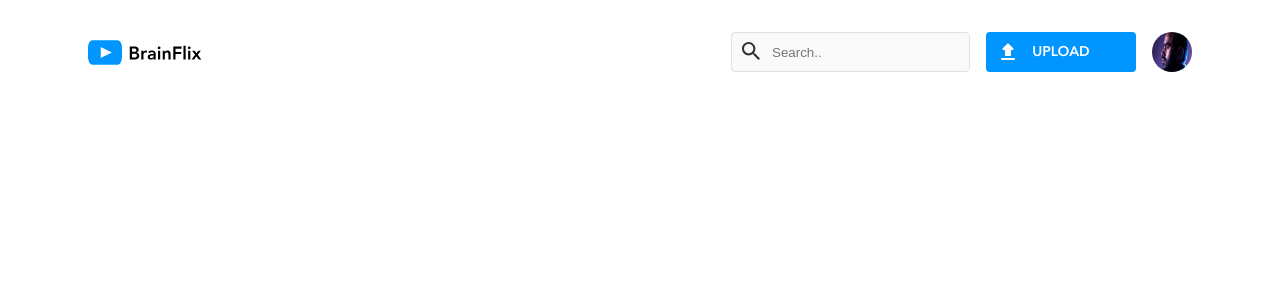
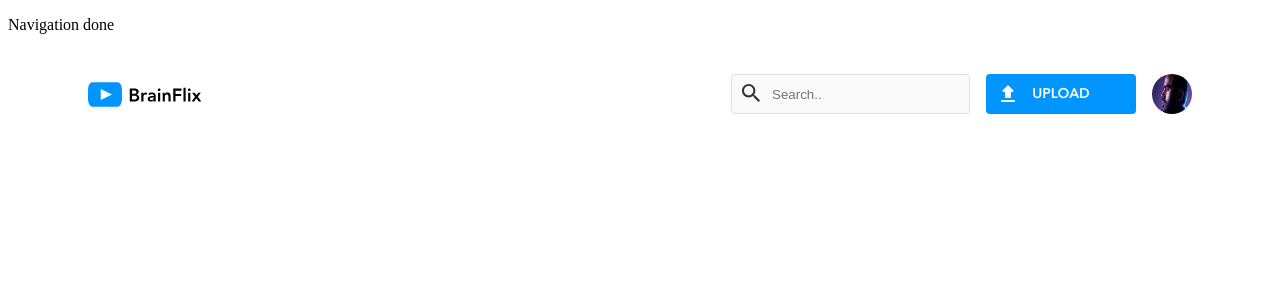
Before and after one commit to KatePolyakov/kate-polyakov-brainflix, a React (Create React App) app: page / in a window 1280 px wide. Shown: the top 300 px of the page. Built offline with nearby package versions, Linux system fonts and the light colour scheme.

Commit message:
merged feature-02-navigation

```diff
--- a/src/App.js
+++ b/src/App.js
@@ -6,6 +6,7 @@ import { Navigation } from './components/Navigation';
 function App() {
   return (
     <div>
+    <p>Navigation done</p>
       <Navigation />
     </div>
   );
```
